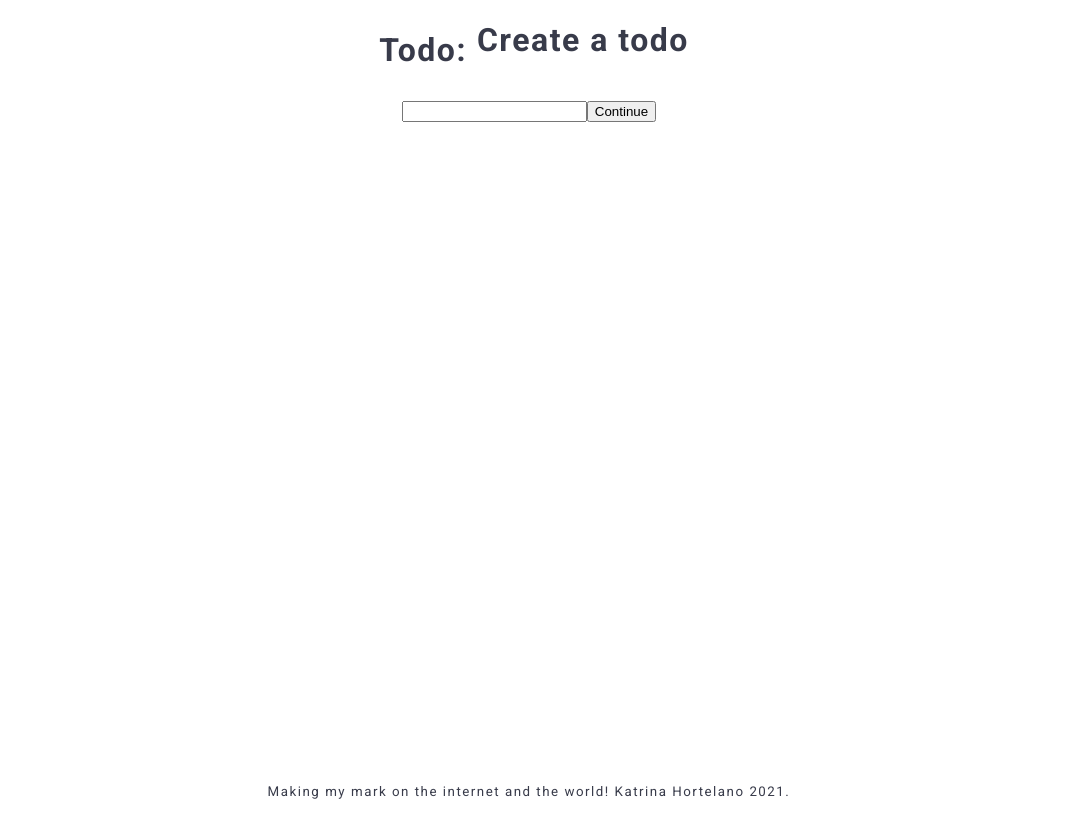
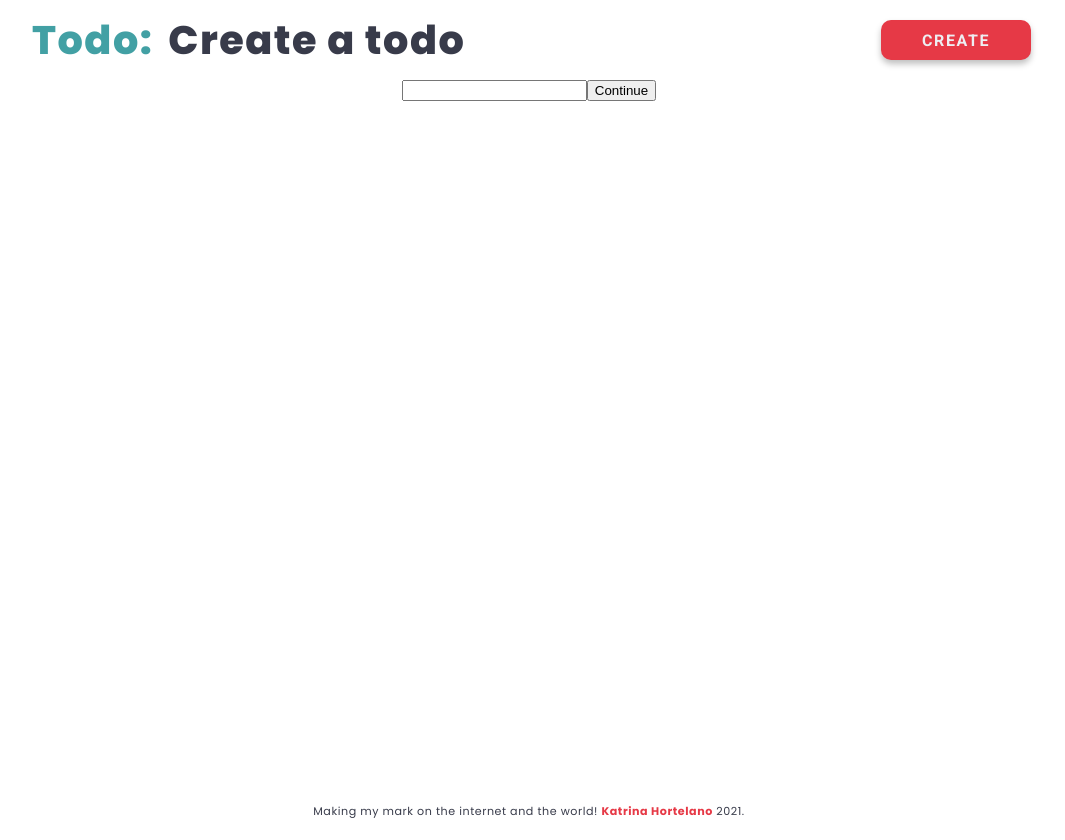
Before and after one commit to kathortelano/todos-project, a Next.js app: page /create in a window 1280 px wide. Shown: the whole page, without its empty margins (111-1176 px from the left). Before the commit the page ends 800 px from the top, so only its background shows below. Built offline with nearby package versions, Linux system fonts and the light colour scheme.

Commit message:
style: layout

```diff
--- /dev/null
+++ b/components/Button.js
@@ -0,0 +1,10 @@
+
+import styles from './styles/Button.module.scss'
+import { useRouter } from 'next/router'
+
+export default function Button({children, primary, onClick, href}) {
+    const router = useRouter();
+
+    const prime = primary && 'primary'
+    return <button className={`${styles[prime]} ${styles.container}`} onClick={()=> onClick || href && router.push('/create')}>{children}</button>
+}
--- a/components/Layout.js
+++ b/components/Layout.js
@@ -1,23 +1,24 @@
 import React from 'react'
 import Link from 'next/link'
 import Head from 'next/head'
-import Title from './Title'
+import Nav from './Nav'
 
 import styles from './styles/Layout.module.scss';
 
 export default function Layout({page, children}) {
     return <div className={styles.container}>
-    <Head>
-        <title>{page}</title>
+        <Head>
+        <title>Todo - {page}</title>
         <link rel="icon" href="/todo.svg" />
       </Head>
-        <Title>{page}</Title>
+        <Nav page={page}/>
+
         <main className={styles.content}>
             {children}
         </main>
         <footer className={styles.footer}>
             <small className={styles.copyright}>
-            Making my mark on the internet and the world! <Link href={'/'}><a>Katrina Hortelano</a></Link> 2021.
+            Making my mark on the internet and the world! <Link href={'/findme'}><a className={styles.name}>Katrina Hortelano</a></Link> 2021.
             </small>
         </footer>
     </div>
--- /dev/null
+++ b/components/Nav.js
@@ -0,0 +1,12 @@
+import { Display } from './Title'
+import Button from './Button'
+import styles from './styles/Nav.module.scss'
+
+export default function Nav({page}) {
+    return  <nav className={styles.container}>
+      <Display>{page}</Display>
+     <div className={styles.button}>
+        <Button primary href={'/create'}>create</Button>
+    </div>
+  </nav>
+}
--- a/components/Title.js
+++ b/components/Title.js
@@ -1,11 +1,19 @@
 import styles from './styles/Title.module.scss'
 import Link from 'next/link'
 
-export default function Title({children})  {
-   return <div className={styles.title}>
-            <h1 className={styles.link}>
-                <Link href='/'><a>Todo:</a></Link>
-            </h1>
-            <h1 className={styles.titleText}>{children}</h1>
+export  function Display({children})  {
+   return <div className={styles.container}>
+            <Logo href='/'/>
+            <Title>{children}</Title>
         </div>
 }
+
+export function Logo({ href}) {
+    return <div className={styles.logo}>
+            <Link href={href}><a>Todo:</a></Link>
+        </div>
+}
+
+export function Title({children}) {
+    return <div className={styles.title}>{children}</div>
+}
--- /dev/null
+++ b/components/styles/Button.module.scss
@@ -0,0 +1,34 @@
+@import '../../styles/utils/utils.module.scss';
+.container {
+    font-family: $Roboto;
+    font-size: $Rp;
+    font-weight: 700;
+    line-height: 19px;
+    letter-spacing: 0.1em;
+    text-transform: uppercase;
+}
+
+.primary {
+    background-color: $primary500;
+    color: $gray050;
+    border: hidden;
+    border-radius: 10px;
+    width: 150px;
+    height: 40px;
+    box-shadow: 0px 4px 6px 0px rgba(0, 0, 0, 0.25);
+    transition: all 0.2s ease;
+    &:hover {
+        box-shadow: 0px 6px 10px rgba(0, 0, 0, 0.25);
+        transform: translateY(-2px);
+    }
+    &:focus {
+        outline: none;
+        box-shadow: 0px 0px 0px 4px$primary100;
+        transform: translateY(-2px);
+    }
+    &:active {
+        background-color: $primary700;
+        border: none;
+        transform: translateY(0px);
+    }
+}
--- a/components/styles/Layout.module.scss
+++ b/components/styles/Layout.module.scss
@@ -1,3 +1,4 @@
+@import '../../styles/utils/utils.module.scss';
 .container {
     display: flex;
     flex-direction: column;
@@ -5,6 +6,23 @@
 }
 
 .footer {
-    position: fixed;
-    bottom: 0;
+    padding: 10px;
+    padding-bottom: 20px;
+    background-color: #FFF;
+    text-align: center;
+    width: 100%;
+    .copyright {
+        font-family: $Poppins;
+        font-size: $Psmall;
+        letter-spacing: 0.05em;
+    }
+    .name {
+        font-weight: 700;
+        color: $primary500;
+    }
 }
+
+.content {
+    margin-bottom: 70px;
+    min-height: 80vh;
+}
--- /dev/null
+++ b/components/styles/Nav.module.scss
@@ -0,0 +1,18 @@
+.container {
+    display: flex;
+    justify-content: space-between;
+    width: 100%;
+    max-width: 1024px;
+}
+
+.button {
+    display: none
+}
+
+@media only screen and (min-width: 768px) {
+    .button {
+        display: flex;
+        align-items: center;
+        margin-right: 10px
+    }
+}
--- a/components/styles/Title.module.scss
+++ b/components/styles/Title.module.scss
@@ -1,9 +1,59 @@
 @import '../../styles/utils/utils.module.scss';
+.container {
+    display: flex;
+    align-items: flex-start;
+    justify-content: center;
+    padding: 10px;
+}
+
 .title {
     display: flex;
     flex-direction: row;
+    align-items: center;
+    font-family: $Poppins;
+    font-size: $Ph2;
+    font-weight: 800;
+    line-height: 45px;
+    margin-left: 10px;
+    max-width: 230px;
+    width: 100%;
+    height: 100%;
 }
 
-.link {
-    padding: 10px;
+.logo {
+    margin: unset;
+    // padding: 0 15px;
+    border-radius: 10%;
+    display: flex;
+    justify-content: flex-end;
+    align-items: center;
+    transition: all 0.2s ease;
+    a {
+        font-family: $Poppins;
+        font-size: $Ph2;
+        font-weight: 800;
+        color: $secondary1k;
+        padding: 0 5px;
+        &:focus {
+            background-color: $secondary200;
+            border-radius: 10px;
+            outline: none;
+            box-shadow: 0px 0px 0px 4px $secondary500;
+        }
+    }
+    &:hover {
+        background-color: $secondary200;
+    }
 }
+
+@media only screen and (min-width: 768px) {
+    .logo {
+        a {
+            font-size: $Ph1;
+        }
+    }
+    .title {
+        font-size: $Ph1;
+        max-width: unset;
+    }
+}
--- a/pages/index.js
+++ b/pages/index.js
@@ -1,5 +1,5 @@
 import Layout from '../components/Layout'
-import { RiHeart3Fill, RiShareForwardLine } from 'react-icons/ri'
+import { RiHeart3Fill, RiShareForwardLine, RiUserLine } from 'react-icons/ri'
 import { getAllTodos } from '../data/QueryController'
 import { useRouter } from 'next/router'
 import Link from 'next/link'
@@ -29,6 +29,7 @@ export default function Home({ data }) {
           <div>
            <span><RiHeart3Fill/> {item.likes}</span>
            <span><RiShareForwardLine/> {item.shares}</span>
+           <span><RiUserLine/> {item.used}</span>
           </div>
 
 
```
Also changed, not shown: pages/findme.js (added, +13 -0 lines).
